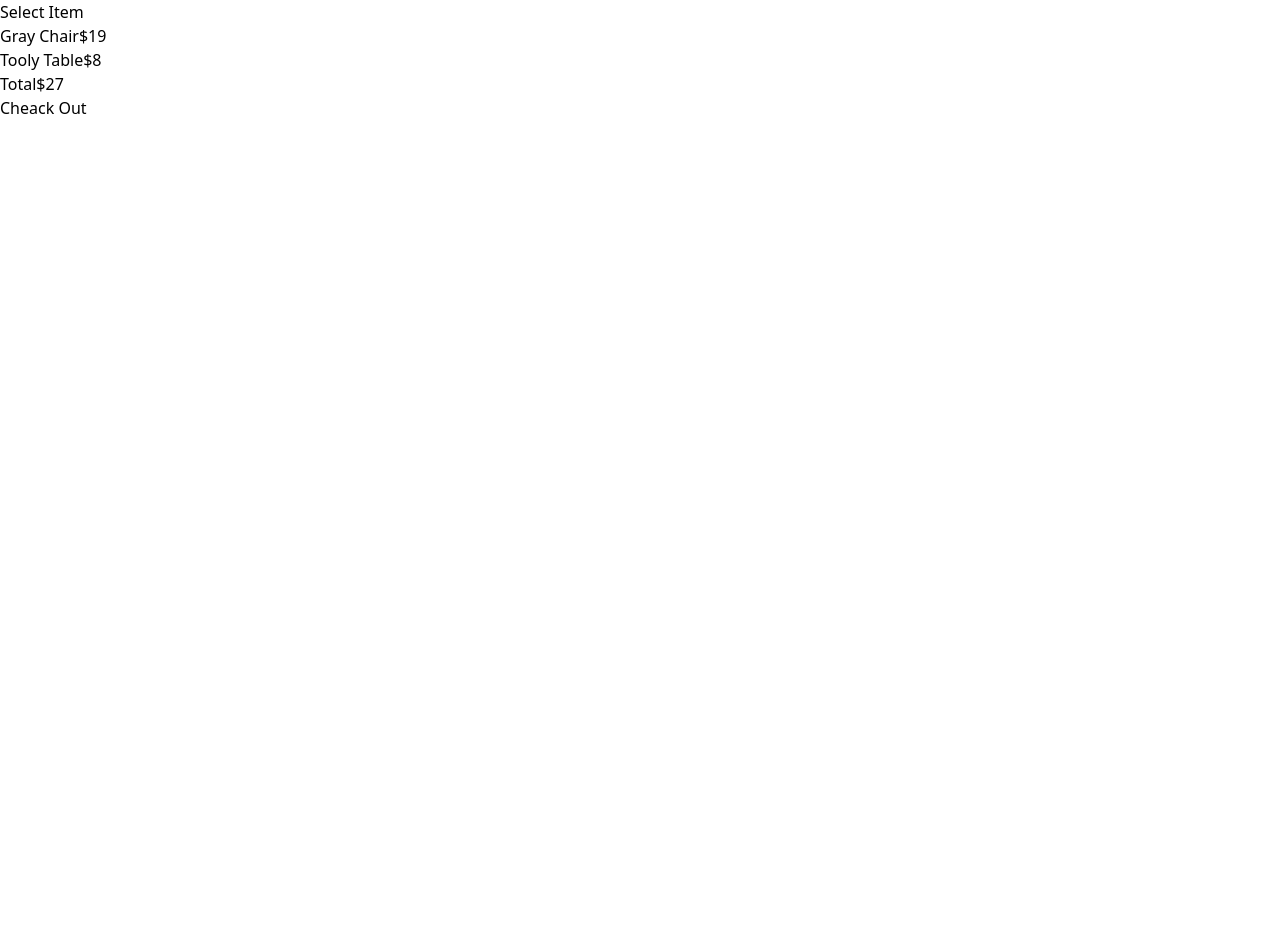
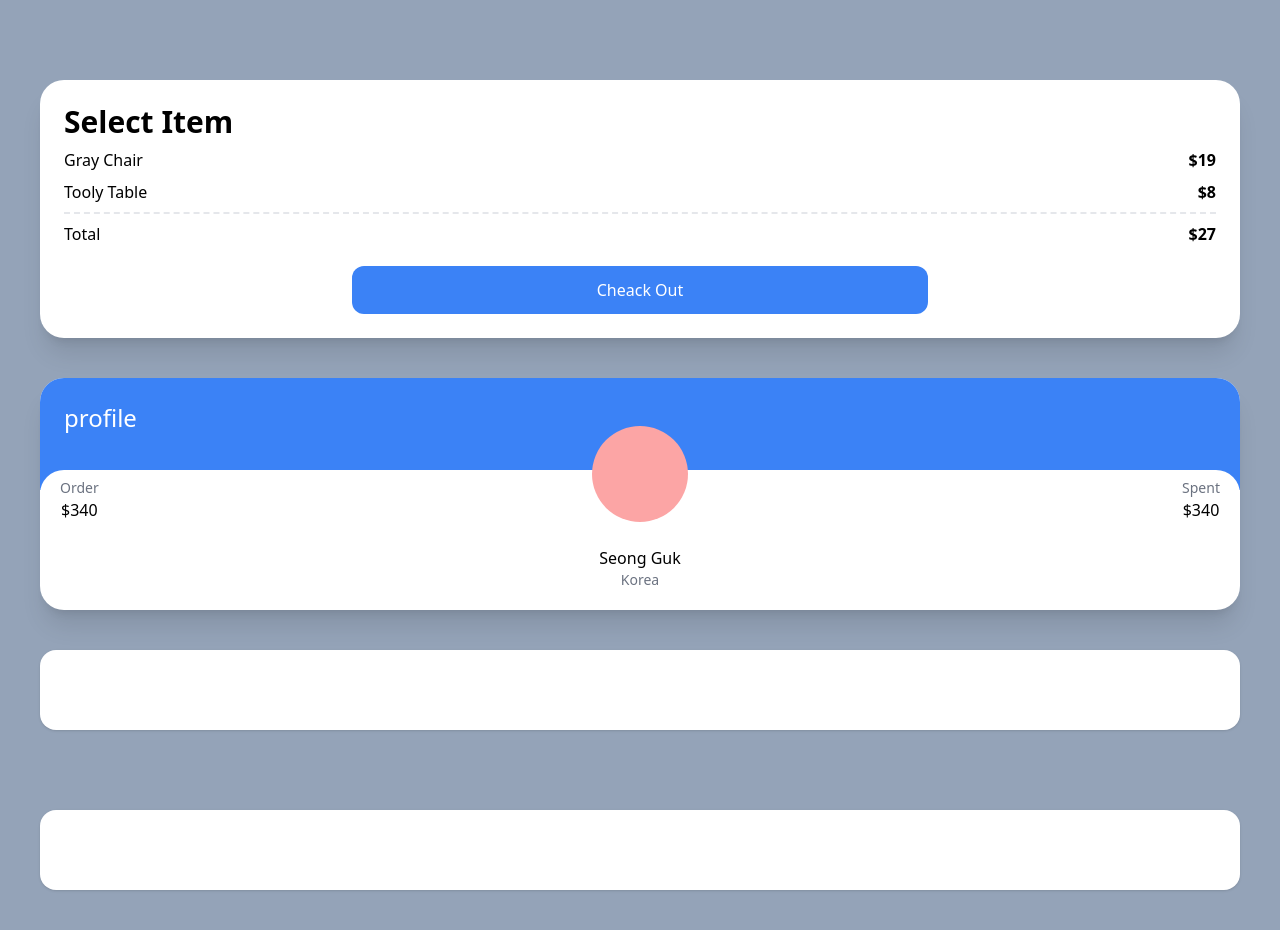
Before and after one commit to seongguk-yoon/carrot-market, a Next.js app: page / in a window 1280 px wide. Shown: the top 930 px of the page. Before the commit the page ends 800 px from the top, so only its background shows below. Built offline with nearby package versions, Linux system fonts and the light colour scheme.

Commit message:
TECH - main  Tailwind intro step_1nd - 프로파일 영역 구현

```diff
--- a/pages/api/hello.ts
+++ /dev/null
@@ -1,13 +0,0 @@
-// Next.js API route support: https://nextjs.org/docs/api-routes/introduction
-import type { NextApiRequest, NextApiResponse } from 'next'
-
-type Data = {
-  name: string
-}
-
-export default function handler(
-  req: NextApiRequest,
-  res: NextApiResponse<Data>
-) {
-  res.status(200).json({ name: 'John Doe' })
-}
--- a/pages/index.tsx
+++ b/pages/index.tsx
@@ -1,39 +1,58 @@
-import type { NextPage } from 'next'
-
+import type { NextPage } from "next";
 
 const Home: NextPage = () => {
   return (
     <div className="bg-slate-400 py-20 px-10 grid gap-10">
-      <div
-       className='bg-white p-6 rounded-3xl shadow-xl'>
+      <div className="bg-white p-6 rounded-3xl shadow-xl">
         <span className="font-semibold text-3xl">Select Item </span>
-        <div className='flex justify-between my-2'>
-          <span className='text-gret-500'>Gray Chair</span>
-          <span className='font-semibold'>$19</span>
+        <div className="flex justify-between my-2">
+          <span className="text-gret-500">Gray Chair</span>
+          <span className="font-semibold">$19</span>
         </div>
-        <div className='flex justify-between my-2'>
-          <span className='text-gret-500'>Tooly Table</span>
-          <span className='font-semibold'>$8</span>
+        <div className="flex justify-between my-2">
+          <span className="text-gret-500">Tooly Table</span>
+          <span className="font-semibold">$8</span>
         </div>
 
-        <div className='flex justify-between mt-2 pt-2 border-t-2 border-dashed'>
+        <div className="flex justify-between mt-2 pt-2 border-t-2 border-dashed">
           <span>Total</span>
-          <span className='font-semibold'>$27</span>
+          <span className="font-semibold">$27</span>
         </div>
-        <div className='mt-5 bg-blue-500 text-white p-3 text-center rounded-xl w-2/4 mx-auto'>
+        <div className="mt-5 bg-blue-500 text-white p-3 text-center rounded-xl w-2/4 mx-auto">
           Cheack Out
-           </div>
+        </div>
+      </div>
 
+      {/* pro file */}
+      <div className="bg-white overflow-hidden rounded-3xl shadow-xl">
+        <div className="bg-blue-500 p-6 pb-14">
+          <span className=" text-white text-2xl">profile</span>
+        </div>
 
+        <div className="rounded-3xl p-5 relative -top-5 bg-white">
+          <div className="flex relative  -top-16 justify-between items-end">
+            <div className="flex flex-col items-center">
+              <span className="text-sm text-gray-500">Order</span>
+              <span className="font-medium">$340</span>
+            </div>
+            <div className="w-24 h-24 bg-red-300   rounded-full" />
+            <div className="flex flex-col items-center">
+              <span className="text-sm text-gray-500">Spent</span>
+              <span className="font-medium">$340</span>
+            </div>
+          </div>
+
+          <div className="relative flex flex-col -mt-10 items-center  -mb-5" >
+            <span className='font-medium '>Seong Guk</span>
+            <span className='text-sm text-gray-500 '>Korea</span>
+          </div>
+        </div>
       </div>
-      <div className='bg-white p-10 rounded-2xl mb-10 shadow'></div>
-      <div className='bg-white p-10 rounded-2xl mb-10 shadow'></div>
-      <div className='bg-white p-10 rounded-2xl mb-10 shadow'></div>
 
+      <div className="bg-white p-10 rounded-2xl mb-10 shadow"></div>
+      <div className="bg-white p-10 rounded-2xl mb-10 shadow"></div>
     </div>
-
-
-)
-}
+  );
+};
 
 export default Home;
--- /dev/null
+++ b/postcss.config.js
@@ -0,0 +1,6 @@
+module.exports = {
+  plugins: {
+    tailwindcss: {},
+    autoprefixer: {},
+  },
+}
--- a/styles/Home.module.css
+++ /dev/null
@@ -1,116 +0,0 @@
-.container {
-  padding: 0 2rem;
-}
-
-.main {
-  min-height: 100vh;
-  padding: 4rem 0;
-  flex: 1;
-  display: flex;
-  flex-direction: column;
-  justify-content: center;
-  align-items: center;
-}
-
-.footer {
-  display: flex;
-  flex: 1;
-  padding: 2rem 0;
-  border-top: 1px solid #eaeaea;
-  justify-content: center;
-  align-items: center;
-}
-
-.footer a {
-  display: flex;
-  justify-content: center;
-  align-items: center;
-  flex-grow: 1;
-}
-
-.title a {
-  color: #0070f3;
-  text-decoration: none;
-}
-
-.title a:hover,
-.title a:focus,
-.title a:active {
-  text-decoration: underline;
-}
-
-.title {
-  margin: 0;
-  line-height: 1.15;
-  font-size: 4rem;
-}
-
-.title,
-.description {
-  text-align: center;
-}
-
-.description {
-  margin: 4rem 0;
-  line-height: 1.5;
-  font-size: 1.5rem;
-}
-
-.code {
-  background: #fafafa;
-  border-radius: 5px;
-  padding: 0.75rem;
-  font-size: 1.1rem;
-  font-family: Menlo, Monaco, Lucida Console, Liberation Mono, DejaVu Sans Mono,
-    Bitstream Vera Sans Mono, Courier New, monospace;
-}
-
-.grid {
-  display: flex;
-  align-items: center;
-  justify-content: center;
-  flex-wrap: wrap;
-  max-width: 800px;
-}
-
-.card {
-  margin: 1rem;
-  padding: 1.5rem;
-  text-align: left;
-  color: inherit;
-  text-decoration: none;
-  border: 1px solid #eaeaea;
-  border-radius: 10px;
-  transition: color 0.15s ease, border-color 0.15s ease;
-  max-width: 300px;
-}
-
-.card:hover,
-.card:focus,
-.card:active {
-  color: #0070f3;
-  border-color: #0070f3;
-}
-
-.card h2 {
-  margin: 0 0 1rem 0;
-  font-size: 1.5rem;
-}
-
-.card p {
-  margin: 0;
-  font-size: 1.25rem;
-  line-height: 1.5;
-}
-
-.logo {
-  height: 1em;
-  margin-left: 0.5rem;
-}
-
-@media (max-width: 600px) {
-  .grid {
-    width: 100%;
-    flex-direction: column;
-  }
-}
--- /dev/null
+++ b/tailwind.config.js
@@ -0,0 +1,11 @@
+module.exports = {
+  content: [
+    // tailwind  전역설정  ** 모든파일  *. 확장자   머듈에 설정을 해주면, css 적용이 가능하다.
+    "./pages/**/*.{js,jsx,ts,tsx}",
+    "./components/**/*.{js,jsx,ts,tsx}"
+  ],
+  theme: {
+    extend: {},
+  },
+  plugins: [],
+};
```
